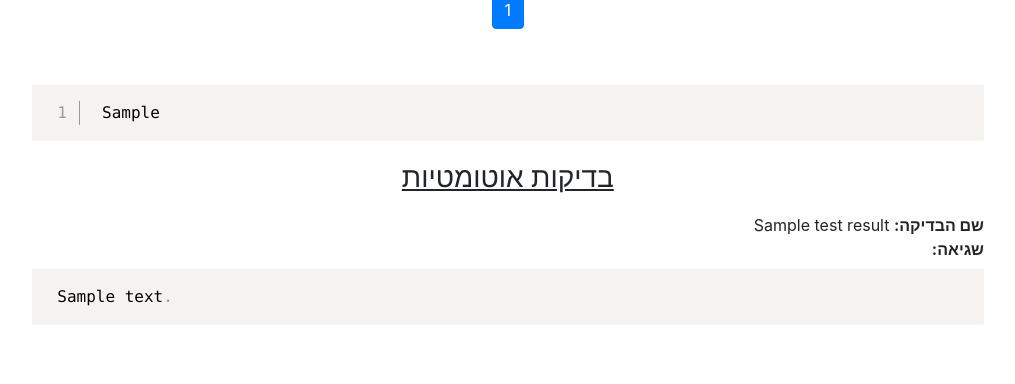
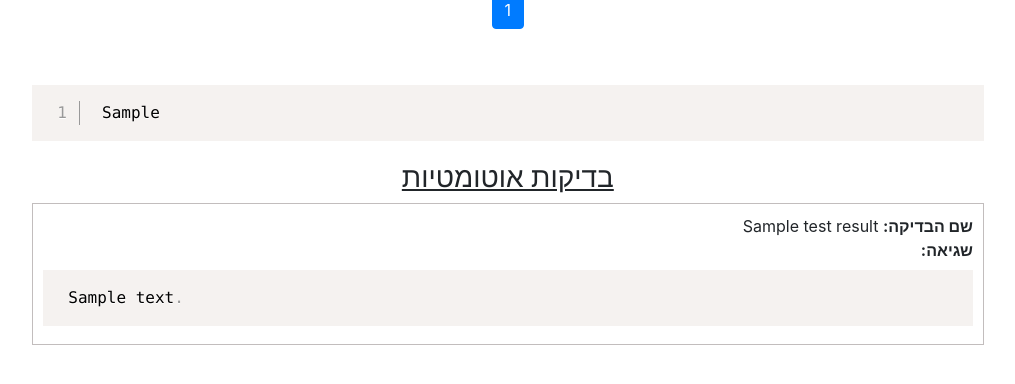
Before and after one commit to PythonFreeCourse/lms, a Python web app: template lms/templates/view.html in a window 1280 px wide. Shown: the part 209-593 px from the top of the page, without its empty margins (145-1160 px from the left). Run offline with Jinja, Linux system fonts and the light colour scheme; the template is opened without the code that fills it: most values are stand-ins (such as "Sample title", 1, 10 or a date in 2020); some libraries are stand-ins or nearby versions.

Commit message:
better CSS

```diff
--- a/lms/static/my.css
+++ b/lms/static/my.css
@@ -328,9 +328,12 @@ i.fa {
 }
 
 .test-result {
-  padding: 10px 0;
+  padding: 10px;
+  margin: 5px 0;
   display: flex;
   flex-direction: column;
+
+  border: 1px solid #c2bdbd;
 }
 
 .test-result .title {
```
